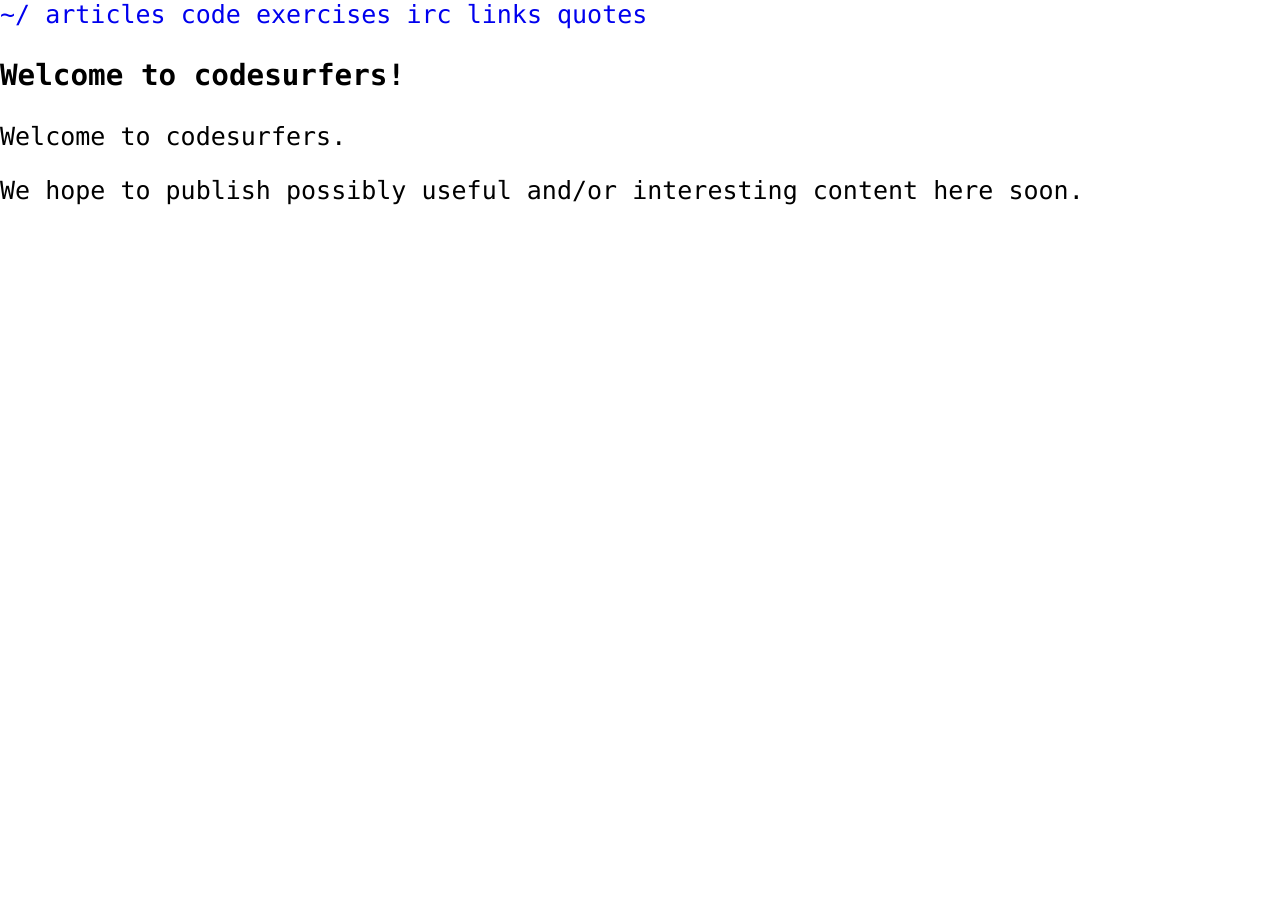
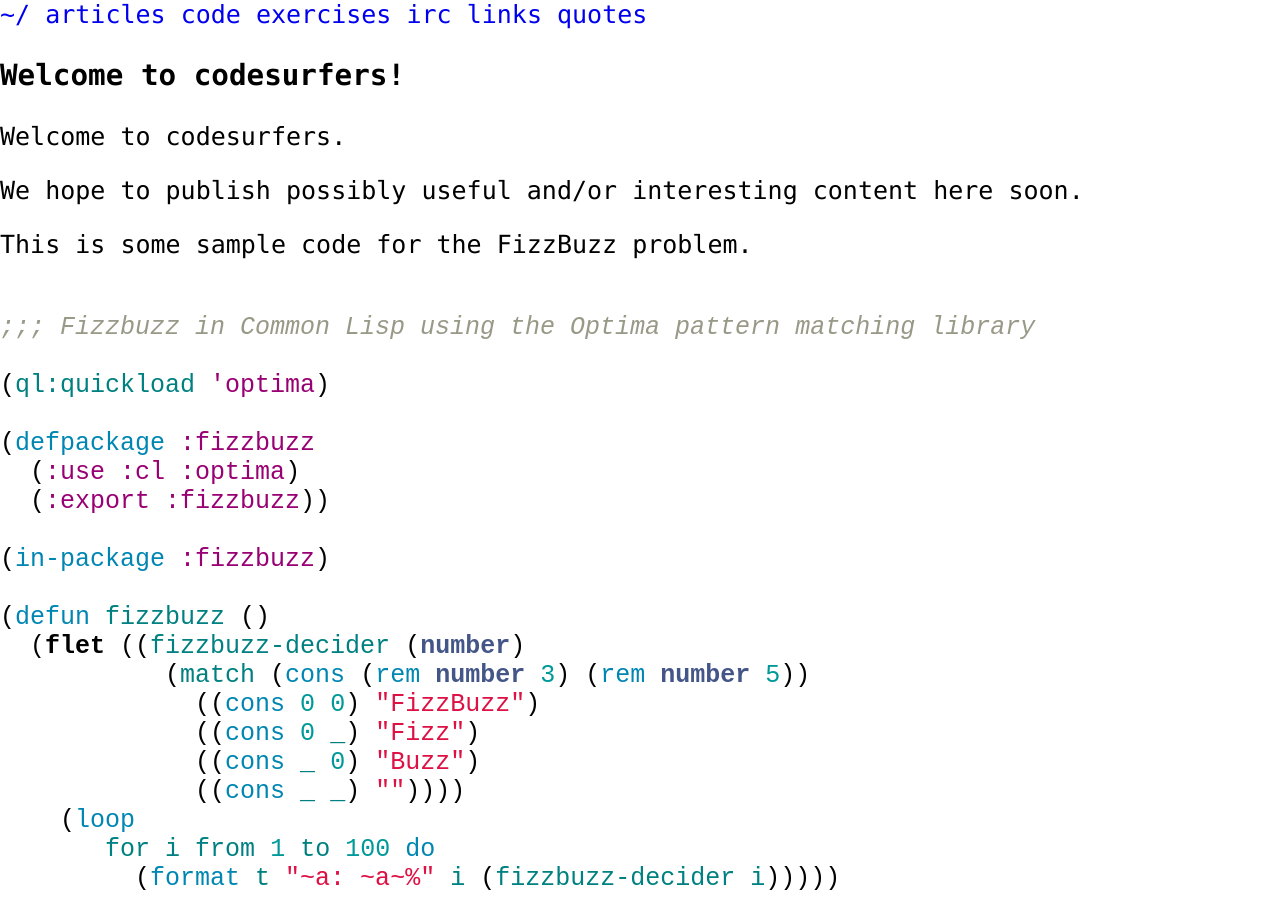
Before and after one commit to codesurfers/codesurfers.github.io, a Jekyll site: the page built from _posts/2014-03-26-welcome-to-cs.md, in a window 1280 px wide. Built offline with Jekyll 4.4.1, drawn with Linux system fonts in a browser that asks for light colours; Markdown is read by kramdown in place of the engine named in the settings.

Commit message:
Add some sample code before the design is prototyped

````diff
--- a/_layouts/post.html
+++ b/_layouts/post.html
@@ -2,7 +2,7 @@
 layout: default
 ---
 
-<h3> {{ page.title }} </h2>
+<h3> {{ page.title }} </h3>
 
 <div class="post">
   <div class="content">
--- a/_posts/2014-03-26-welcome-to-cs.md
+++ b/_posts/2014-03-26-welcome-to-cs.md
@@ -8,3 +8,29 @@ categories:
 Welcome to codesurfers.
 
 We hope to publish possibly useful and/or interesting content here soon.
+
+This is some sample code for the FizzBuzz problem.
+
+```lisp
+
+;;; Fizzbuzz in Common Lisp using the Optima pattern matching library
+
+(ql:quickload 'optima)
+
+(defpackage :fizzbuzz
+  (:use :cl :optima)
+  (:export :fizzbuzz))
+
+(in-package :fizzbuzz)
+
+(defun fizzbuzz ()
+  (flet ((fizzbuzz-decider (number)
+           (match (cons (rem number 3) (rem number 5))
+             ((cons 0 0) "FizzBuzz")
+             ((cons 0 _) "Fizz")
+             ((cons _ 0) "Buzz")
+             ((cons _ _) ""))))
+    (loop
+       for i from 1 to 100 do
+         (format t "~a: ~a~%" i (fizzbuzz-decider i)))))
+```
````
Also changed, not shown: posts/index.md (+3 -1 lines).
